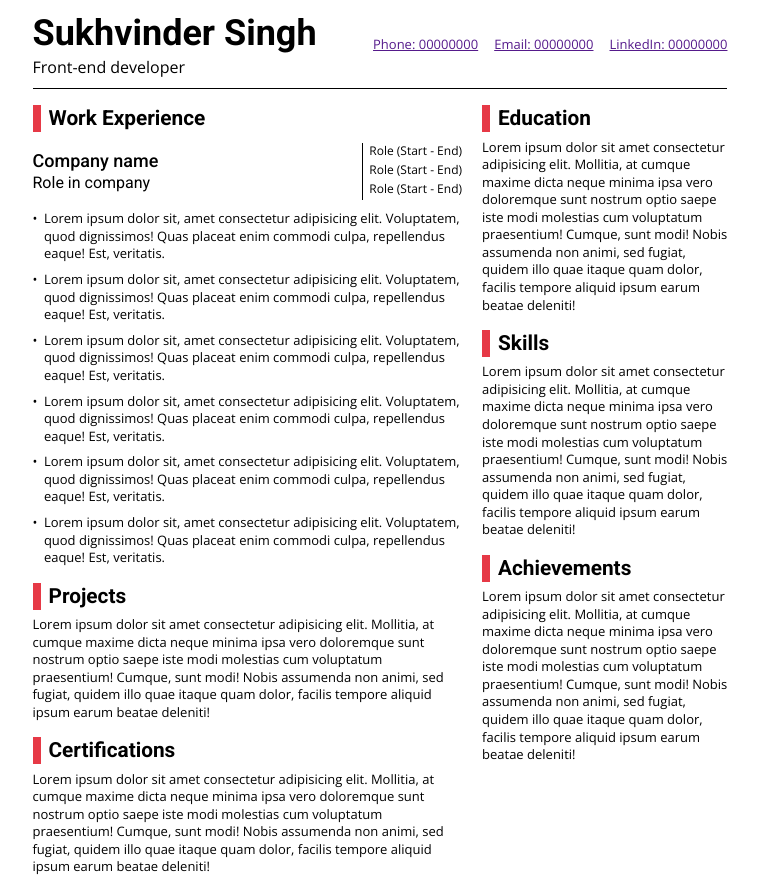
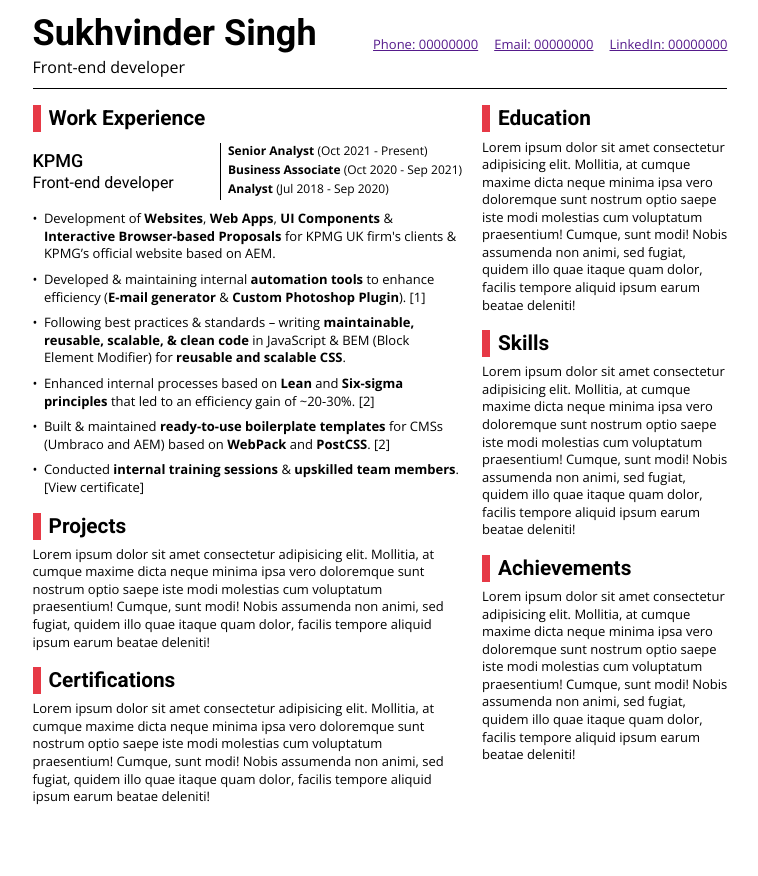
Before and after one commit to Sukhvinder-Singh/vue-resume, a Vue app: page / in a window 1280 px wide. Shown: the whole page, without its empty margins (260-1018 px from the left). After the commit the page ends 806 px from the top, so only its background shows below. Built offline with nearby package versions, Linux system fonts and the light colour scheme.

Commit message:
Tested work section with dummy data

```diff
--- a/src/App/components/Work.vue
+++ b/src/App/components/Work.vue
@@ -2,49 +2,50 @@
   <div class="work__section">
     <div class="work__details">
       <div>
-        <h3 class="mb-0">Company name</h3>
-        <h4>Role in company</h4>
+        <h3 class="mb-0">KPMG</h3>
+        <h4>Front-end developer</h4>
       </div>
       <ul class="work__progression">
-        <li>Role (Start - End)</li>
-        <li>Role (Start - End)</li>
-        <li>Role (Start - End)</li>
+        <li><strong>Senior Analyst</strong> (Oct 2021 - Present)</li>
+        <li><strong>Business Associate</strong> (Oct 2020 - Sep 2021)</li>
+        <li><strong>Analyst</strong> (Jul 2018 - Sep 2020)</li>
       </ul>
     </div>
     <ul>
       <li>
-        Lorem ipsum dolor sit, amet consectetur adipisicing elit. Voluptatem,
-        quod dignissimos! Quas placeat enim commodi culpa, repellendus eaque!
-        Est, veritatis.
+        Development of <strong>Websites</strong>, <strong>Web Apps</strong>,
+        <strong>UI Components</strong> &amp;
+        <strong>Interactive Browser-based Proposals</strong> for KPMG UK
+        firm&apos;s clients &amp; KPMG&rsquo;s official website based on AEM.
       </li>
       <li>
-        Lorem ipsum dolor sit, amet consectetur adipisicing elit. Voluptatem,
-        quod dignissimos! Quas placeat enim commodi culpa, repellendus eaque!
-        Est, veritatis.
+        Developed &amp; maintaining internal
+        <strong>automation tools</strong> to enhance efficiency (<strong
+          >E-mail generator</strong
+        >
+        &amp; <strong>Custom Photoshop Plugin</strong>). [1]
       </li>
       <li>
-        Lorem ipsum dolor sit, amet consectetur adipisicing elit. Voluptatem,
-        quod dignissimos! Quas placeat enim commodi culpa, repellendus eaque!
-        Est, veritatis.
+        Following best practices &amp; standards &ndash; writing
+        <strong>maintainable, reusable, scalable, &amp; clean code</strong> in
+        JavaScript &amp; BEM (Block Element Modifier) for
+        <strong>reusable and scalable CSS</strong>.
       </li>
       <li>
-        Lorem ipsum dolor sit, amet consectetur adipisicing elit. Voluptatem,
-        quod dignissimos! Quas placeat enim commodi culpa, repellendus eaque!
-        Est, veritatis.
+        Enhanced internal processes based on <strong>Lean</strong> and
+        <strong>Six-sigma principles</strong> that led to an efficiency gain of
+        ~20-30%. [2]
       </li>
       <li>
-        Lorem ipsum dolor sit, amet consectetur adipisicing elit. Voluptatem,
-        quod dignissimos! Quas placeat enim commodi culpa, repellendus eaque!
-        Est, veritatis.
+        Built &amp; maintained
+        <strong>ready-to-use boilerplate templates</strong> for CMSs (Umbraco
+        and AEM) based on <strong>WebPack</strong> and <strong>PostCSS</strong>.
+        [2]
       </li>
       <li>
-        Lorem ipsum dolor sit, amet consectetur adipisicing elit. Voluptatem,
-        quod dignissimos! Quas placeat enim commodi culpa, repellendus eaque!
-        Est, veritatis.
+        Conducted <strong>internal training sessions</strong> &amp;
+        <strong>upskilled team members</strong>. [View certificate]
       </li>
     </ul>
   </div>
 </template>
-
-<script setup>
-</script>
```
